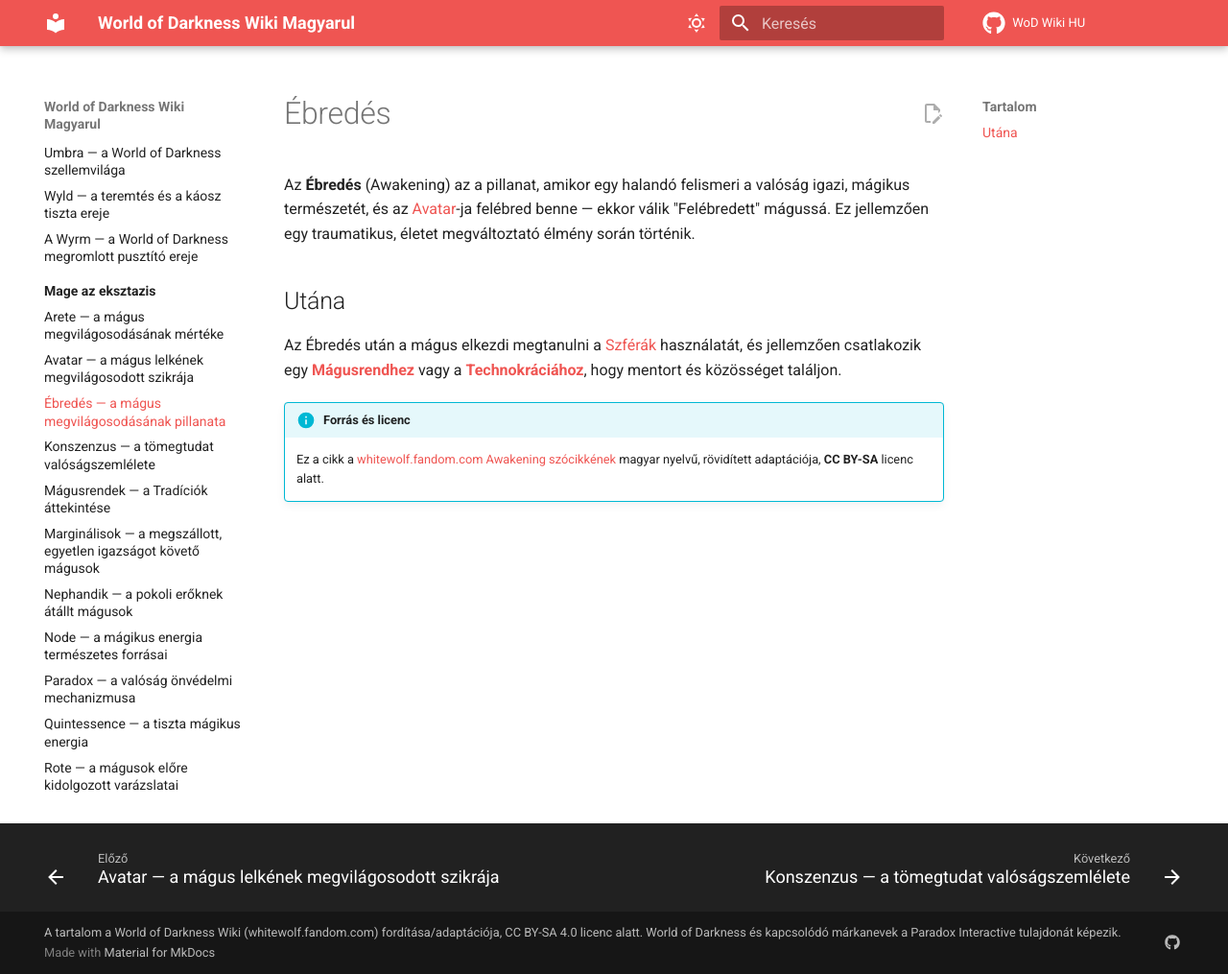
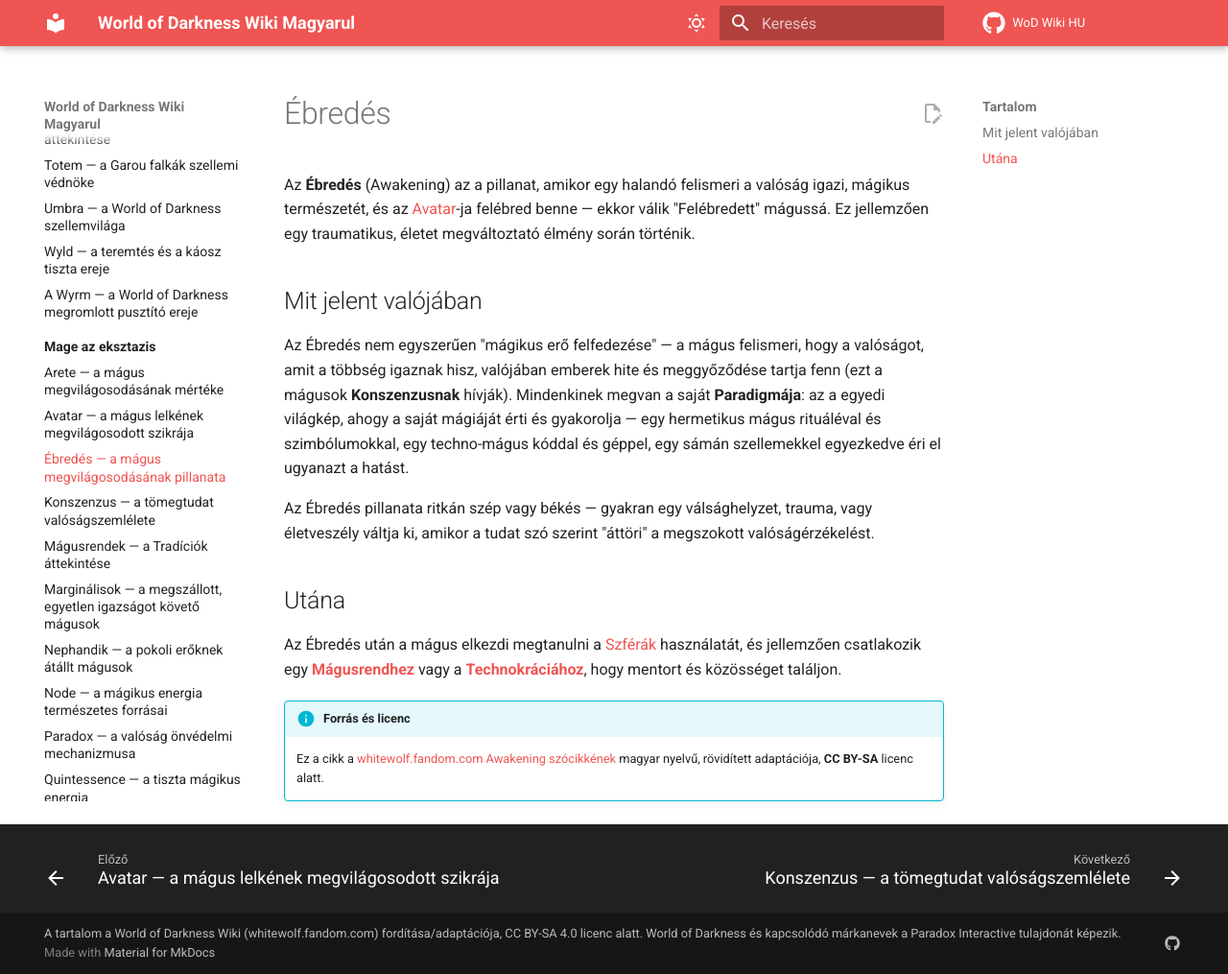
Before and after one commit to davidszentgyorgyi/wod-hu, an MkDocs documentation site: the page built from docs/mage-az-eksztazis/ebredes.md, in a window 1280 px wide and 1015 px high. Shown: the whole window at 96% size. Built offline with MkDocs 1.6.1 and Material for MkDocs 9.7.7, drawn with Linux system fonts in a browser that asks for light colours; comment, search, counter and statistics services are not loaded.

Commit message:
Expand Ebredes article with Paradigm/Consensus and the nature of Awakening
Original explanation of why Awakening means recognizing reality as
belief-sustained (Consensus), how personal Paradigm shapes practice,
and why the moment itself is usually traumatic.

Co-Authored-By: Claude Sonnet 5 <noreply@anthropic.com>

```diff
--- a/docs/mage-az-eksztazis/ebredes.md
+++ b/docs/mage-az-eksztazis/ebredes.md
@@ -11,6 +11,18 @@ Az **Ébredés** (Awakening) az a pillanat, amikor egy halandó felismeri a val
 mágikus természetét, és az [Avatar](avatar.md)-ja felébred benne — ekkor válik "Felébredett"
 mágussá. Ez jellemzően egy traumatikus, életet megváltoztató élmény során történik.
 
+## Mit jelent valójában
+
+Az Ébredés nem egyszerűen "mágikus erő felfedezése" — a mágus felismeri, hogy a valóságot,
+amit a többség igaznak hisz, valójában emberek hite és meggyőződése tartja fenn (ezt a
+mágusok **Konszenzusnak** hívják). Mindenkinek megvan a saját **Paradigmája**: az a
+egyedi világkép, ahogy a saját mágiáját érti és gyakorolja — egy hermetikus mágus
+rituáléval és szimbólumokkal, egy techno-mágus kóddal és géppel, egy sámán szellemekkel
+egyezkedve éri el ugyanazt a hatást.
+
+Az Ébredés pillanata ritkán szép vagy békés — gyakran egy válsághelyzet, trauma, vagy
+életveszély váltja ki, amikor a tudat szó szerint "áttöri" a megszokott valóságérzékelést.
+
 ## Utána
 
 Az Ébredés után a mágus elkezdi megtanulni a [Szférák](szferak.md) használatát, és jellemzően
```
